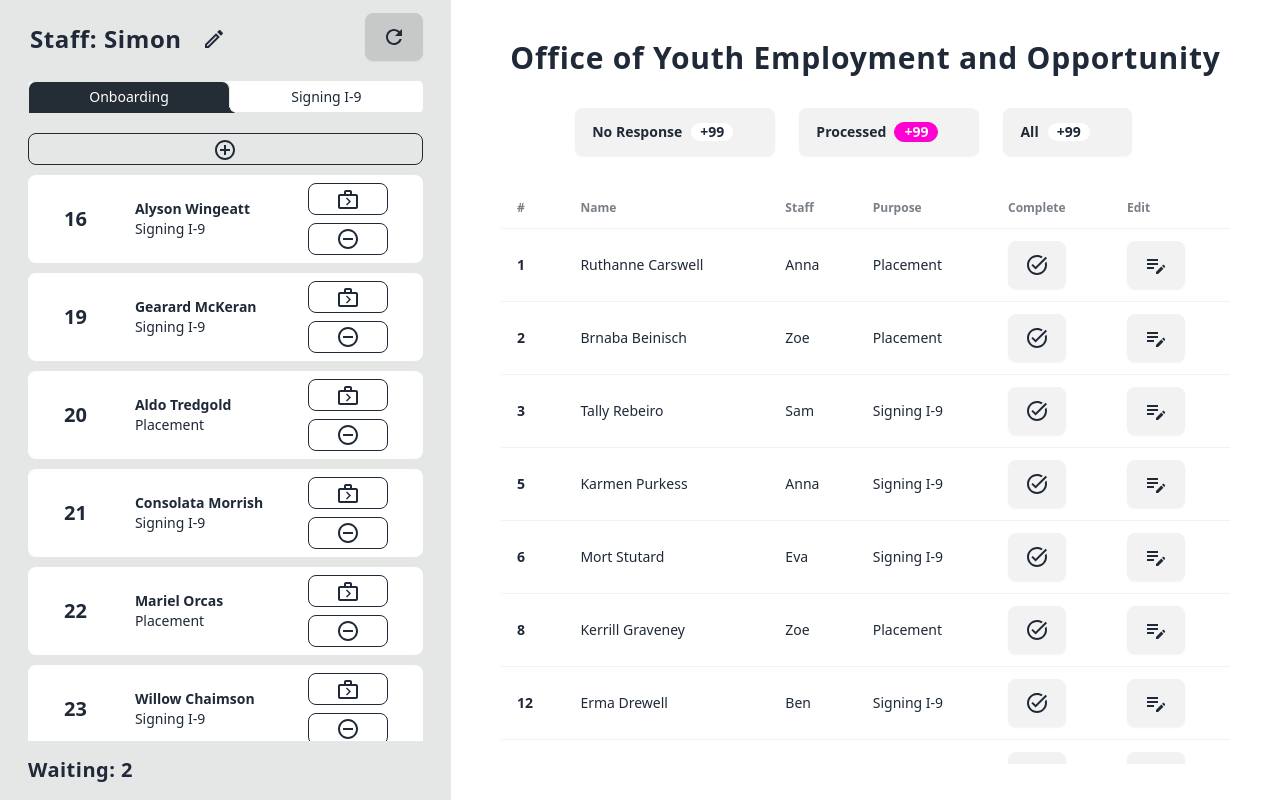
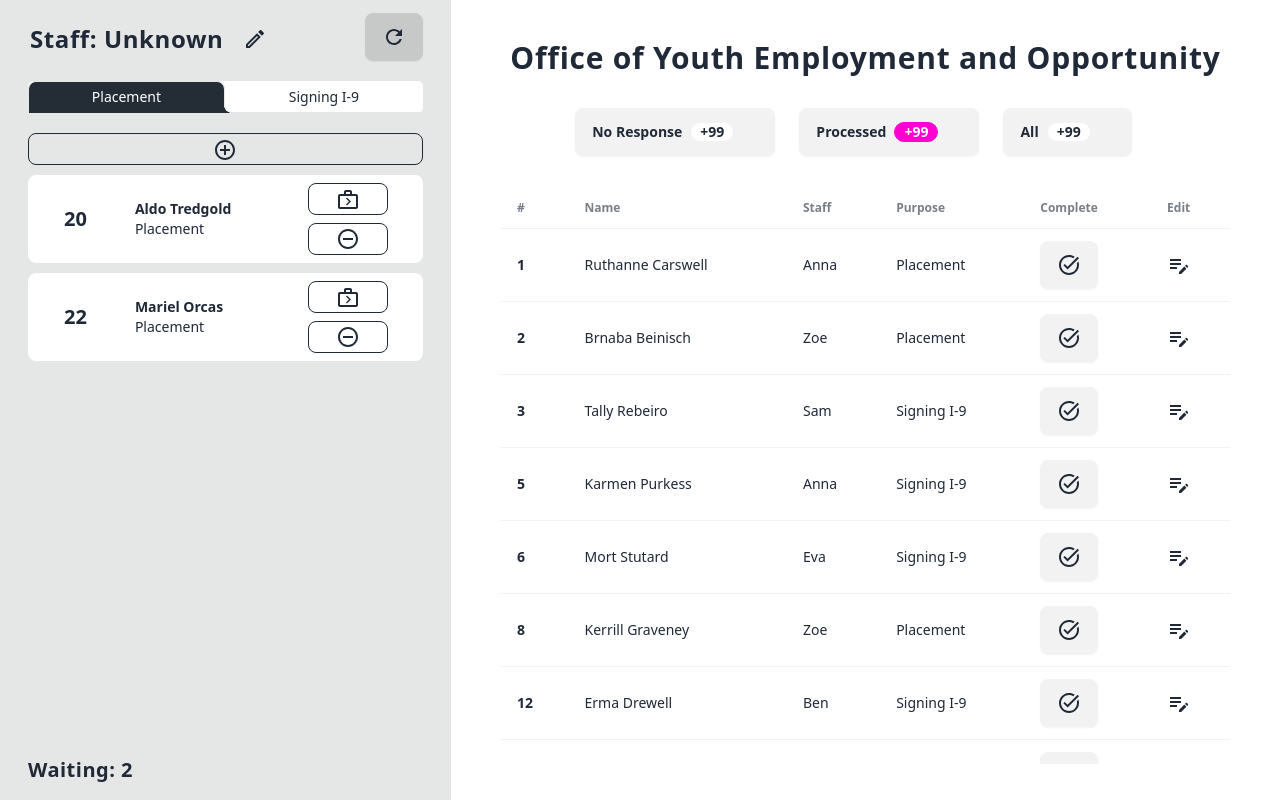
Before and after one commit to Sizhon/W8TING, a React (Vite) app in the folder client/: page / in a window 1280 px wide. Built offline with nearby package versions, Linux system fonts and the light colour scheme.

Commit message:
staff's name and filter tabs

```diff
--- a/client/src/components/AddYouth.tsx
+++ b/client/src/components/AddYouth.tsx
@@ -2,12 +2,15 @@ import classes from "../styles/AddYouth.module.css";
 
 export default function AddYouth() {
   return (
-    <form className="add-youth">
+    <div className="add-youth">
       <h3 className="text-2xl font-bold mb-4 tracking-wide">
         Add a youth to queue
       </h3>
       <div className={classes["form-control"]}>
-        <div>
+        <form method="dialog">
+          <button className="btn btn-sm btn-circle btn-ghost absolute right-2 top-2">
+            ✕
+          </button>
           <label className="label">
             <span className="label-text">Full Name</span>
           </label>
@@ -15,7 +18,6 @@ export default function AddYouth() {
             type="text"
             placeholder="Full Name"
             className="input input-bordered"
-            required
           />
           <label className={`label ${classes.purpose}`}>
             <span className="label-text">Purpose for coming in</span>
@@ -24,7 +26,7 @@ export default function AddYouth() {
             <option>Placement</option>
             <option>Signing I-9</option>
           </select>
-        </div>
+        </form>
         <div>
           <label className="label">
             <span className="label-text">Email Address</span>
@@ -47,6 +49,6 @@ export default function AddYouth() {
       <div className={`flex justify-center ${classes["add-button"]}`}>
         <button className="btn btn-outline w-full">Add to Queue</button>
       </div>
-    </form>
+    </div>
   );
 }
--- a/client/src/components/CurrentStaff.tsx
+++ b/client/src/components/CurrentStaff.tsx
@@ -1,12 +1,44 @@
+import { useState } from "react";
 import EditOutlinedIcon from "@mui/icons-material/EditOutlined";
+import CheckIcon from "@mui/icons-material/Check";
 import classes from "../styles/CurrentStaff.module.css";
 
 export default function CurrentStaff() {
+  const [staffName, setStaffName] = useState("Unknown");
+  const [isEditing, setIsEditing] = useState(false);
+
+  function handleEdit() {
+    setIsEditing((editing) => !editing);
+  }
+
+  function onChangeName(event: React.ChangeEvent<HTMLInputElement>) {
+    setStaffName(event.target.value);
+  }
+
+  let currentStaff = <span> Staff: {staffName}</span>;
+  let button = <EditOutlinedIcon />;
+
+  if (isEditing) {
+    currentStaff = (
+      <input
+        className={classes["edit-name"]}
+        type="text"
+        required
+        value={staffName}
+        onChange={onChangeName}
+      />
+    );
+    button = <CheckIcon />;
+  }
+
   return (
     <div className={classes["staff-container"]}>
-      <h2 className="text-2xl font-bold mb-4 tracking-wide">Staff: Simon</h2>
-      <button className={`${classes["thin-button"]} ${classes["edit-button"]}`}>
-        <EditOutlinedIcon />
+      <h2 className="text-2xl font-bold mb-4 tracking-wide">{currentStaff}</h2>
+      <button
+        className={`${classes["thin-button"]} ${classes["edit-button"]}`}
+        onClick={handleEdit}
+      >
+        {button}
       </button>
     </div>
   );
--- a/client/src/components/FilterTab.tsx
+++ b/client/src/components/FilterTab.tsx
@@ -1,13 +1,31 @@
-export default function FilterTab() {
+interface FilterTabProps {
+  currentTab: string;
+  onTabChange: (tab: string) => void;
+}
+
+export default function FilterTab({ currentTab, onTabChange }: FilterTabProps) {
   return (
     <div role="tablist" className={`tabs tabs-lifted bg-base-100`}>
       <a
         role="tab"
-        className="tab tab-active [--tab-bg:#242C36] [--tab-color:white]"
+        className={
+          currentTab === "Placement"
+            ? "tab tab-active [--tab-bg:#242C36] [--tab-color:white]"
+            : "tab"
+        }
+        onClick={() => onTabChange("Placement")}
       >
-        Onboarding
+        Placement
       </a>
-      <a role="tab" className="tab">
+      <a
+        role="tab"
+        className={
+          currentTab === "Signing I-9"
+            ? "tab tab-active [--tab-bg:#242C36] [--tab-color:white]"
+            : "tab"
+        }
+        onClick={() => onTabChange("Signing I-9")}
+      >
         Signing I-9
       </a>
     </div>
--- a/client/src/components/ProcessingYouth.tsx
+++ b/client/src/components/ProcessingYouth.tsx
@@ -20,7 +20,7 @@ export default function ProcessingYouth({ youth }: ProcessingYouthProps) {
         </button>
       </td>
       <td>
-        <button className="btn">
+        <button>
           <EditNoteOutlinedIcon />
         </button>
       </td>
--- a/client/src/components/WaitingLine.tsx
+++ b/client/src/components/WaitingLine.tsx
@@ -5,8 +5,21 @@ import CurrentStaff from "./CurrentStaff";
 import FilterTab from "./FilterTab";
 import AddYouth from "./AddYouth";
 import WaitingQueue from "./WaitingQueue";
+import { youthData } from "../ExampleData";
+import { Youth } from "../Types";
+import { useState } from "react";
 
 export default function WaitingLine() {
+  const [tab, setTab] = useState("Placement");
+
+  function handleTabChange(tabName: string) {
+    setTab(tabName);
+  }
+
+  const waiting: Youth[] = youthData.filter(
+    (youth) => youth.status === "WAITING" && youth.purpose === tab
+  );
+
   return (
     <div className={`${classes["waiting-sidebar"]} bg-base-300`}>
       <ul className="menu side-box">
@@ -16,7 +29,7 @@ export default function WaitingLine() {
             <RefreshOutlinedIcon />
           </button>
         </section>
-        <FilterTab />
+        <FilterTab currentTab={tab} onTabChange={handleTabChange} />
         <button
           className={`btn btn-sm btn-outline ${classes["plus-button"]}`}
           onClick={() =>
@@ -29,20 +42,15 @@ export default function WaitingLine() {
         </button>
         <dialog id="my_modal_3" className="modal">
           <div className="modal-box">
-            <form method="dialog">
-              <button className="btn btn-sm btn-circle btn-ghost absolute right-2 top-2">
-                ✕
-              </button>
-              <AddYouth />
-            </form>
+            <AddYouth />
           </div>
         </dialog>
-        <WaitingQueue />
+        <WaitingQueue youthsWaiting={waiting} />
       </ul>
       <p
         className={`text-xl font-bold mb-4 tracking-wide ${classes["waiting-count"]}`}
       >
-        Waiting: 2
+        Waiting: {waiting.length}
       </p>
     </div>
   );
--- a/client/src/components/WaitingQueue.tsx
+++ b/client/src/components/WaitingQueue.tsx
@@ -1,17 +1,17 @@
-import { youthData } from "../ExampleData";
 import { Youth } from "../Types";
 
 import classes from "../styles/WaitingQueue.module.css";
 
 import WaitingYouth from "./WaitingYouth";
 
-export default function WaitingQueue() {
-  const waiting: Youth[] = youthData.filter(
-    (youth) => youth.status === "WAITING"
-  );
+interface WaitingQueueProps {
+  youthsWaiting: Youth[];
+}
+
+export default function WaitingQueue({ youthsWaiting }: WaitingQueueProps) {
   return (
     <ul className={classes.queue}>
-      {waiting.map((youth) => (
+      {youthsWaiting.map((youth) => (
         <li key={youth.id}>
           <WaitingYouth youth={youth} />
         </li>
--- a/client/src/index.css
+++ b/client/src/index.css
@@ -14,3 +14,8 @@
   margin-bottom: 20px;
   border-radius: 5px;
 }
+
+.menu li > *:not(ul):not(.menu-title):not(details):active {
+  @apply bg-base-100;
+  @apply text-base-content;
+}
--- a/client/src/styles/CurrentStaff.module.css
+++ b/client/src/styles/CurrentStaff.module.css
@@ -12,3 +12,7 @@
   margin-bottom: 16px;
   font-size: medium;
 }
+
+.edit-name {
+  width: 150px; /* Adjust the width as needed */
+}
--- a/client/src/styles/WaitingLine.module.css
+++ b/client/src/styles/WaitingLine.module.css
@@ -1,8 +1,3 @@
-.menu li > *:not(ul):not(.menu-title):not(details):active {
-  @apply bg-base-100;
-  @apply text-base-content;
-}
-
 .waiting-sidebar {
   padding: 5px 20px;
   display: flex;
```
Also changed, not shown: 2 other files (tests, documents, lock files or other folders).
